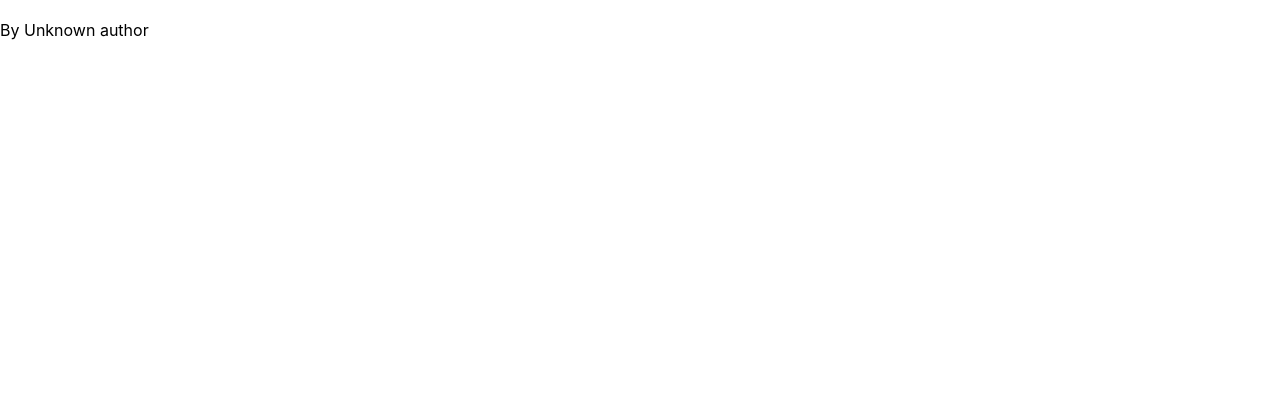
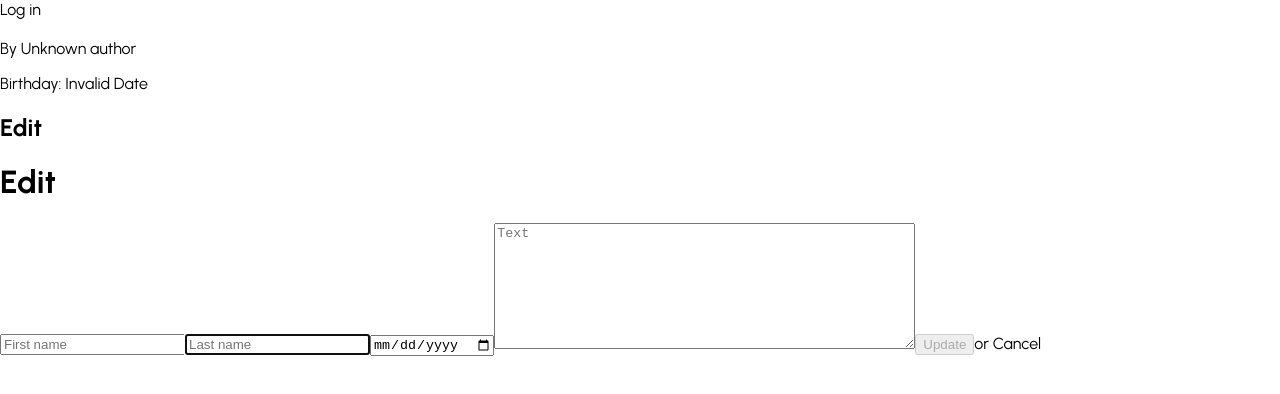
Before and after one commit to sifacore-corp/birthdays, a Next.js app: page /bios/1 in a window 1280 px wide. Shown: the top 394 px of the page. Built offline with nearby package versions, Linux system fonts and the light colour scheme; no server answers; the database is empty.

Commit message:
Add edit feature to Bios.

```diff
--- /dev/null
+++ b/components/BioEdit.js
@@ -0,0 +1,73 @@
+import React, { useState } from "react";
+import Router from "next/router";
+import { useSession } from "next-auth/react"
+
+const BioEdit = ({ defaultTitle, published, defaultId, first_name, last_name, defaultText, defaultBirthday }) => {
+
+  const [title, setTitle] = useState(defaultTitle)
+  const [text, setText] = useState(defaultText)
+  const [firstName, setFirstName] = useState(first_name)
+  const [lastName, setLastName] = useState(last_name)
+  const [birthday, setBirthday] = useState(new Date(defaultBirthday))
+
+  let transformedBirthday = birthday ? new Date(birthday) : defaultBirthday
+
+  const submitData = async (e) => {
+    e.preventDefault()
+
+    try {
+      const body = { defaultId, text, firstName, lastName, transformedBirthday };
+      await fetch(`/api/edit`, {
+        method: 'PUT',
+        headers: { 'Content-Type': 'application/json' },
+        body: JSON.stringify(body),
+      })
+      Router.reload()
+    } catch (error) {
+      console.error(error)
+    }
+  }
+
+  return (
+    <div>
+      <form onSubmit={submitData}>
+        <h1>Edit</h1>
+        <input
+          autoFocus
+          onChange={(e) => setFirstName(e.target.value)}
+          placeholder="First name"
+          type="text"
+          value={firstName}
+        />
+        <input
+          autoFocus
+          onChange={(e) => setLastName(e.target.value)}
+          placeholder="Last name"
+          type="text"
+          value={lastName}
+        />
+        <input
+          onChange={(e) => setBirthday(e.target.value)}
+          type="date"
+          value={new Date(birthday)}
+        />
+        <textarea
+          cols={50}
+          onChange={(e) => setText(e.target.value)}
+          placeholder="Text"
+          rows={8}
+          value={text}
+        />
+        <input disabled={!birthday || !firstName} type="submit" value="Update" />
+        <a className="back" href="#" onClick={() => Router.push('/')}>
+          or Cancel
+        </a>
+      </form>
+    </div>
+
+  )
+}
+
+export default BioEdit;
+
+// Draft.auth = true;
--- /dev/null
+++ b/pages/api/edit/index.js
@@ -0,0 +1,23 @@
+import prisma from "../../../lib/prisma";
+
+// PUT /api/edit/:id
+export default async function handle(req, res) {
+
+  let { text, firstName, lastName, transformedBirthday } = req.body
+  try {
+    // const bioId = parseInt(req.query.defaultId);
+    const bio = await prisma.bio.update({
+      where: { id: req.body.defaultId },
+      data: {
+        // title: title,
+        text: text,
+        birthday: transformedBirthday,
+        first_name: firstName,
+        last_name: lastName
+      },
+    })
+    res.status(200).json(bio)
+  } catch (error) {
+    res.status(403).json({ err: "Error occurred while updating a bio." });
+  }
+}
--- a/pages/bios/[id].tsx
+++ b/pages/bios/[id].tsx
@@ -1,9 +1,11 @@
 import prisma from '../../lib/prisma';
 import ReactMarkdown from "react-markdown";
 import { GetServerSideProps } from 'next';
-import Router from 'next/router';
-import Layout from '../../components/Layout';
 import { useSession } from 'next-auth/react';
+import { publishBio, unPublishBio, deleteBio } from '../../utils/bioUtils'
+
+import BioEdit from '../../components/BioEdit'
+import Layout from "../../components/Layout";
 
 
 export const getServerSideProps: GetServerSideProps = async ({ params }) => {
@@ -24,41 +26,18 @@ export const getServerSideProps: GetServerSideProps = async ({ params }) => {
   };
 };
 
+const Post = (props) => {
+  let { title, author, published, id, first_name, last_name, text, birthday } = props
+  const { data: session, status } = useSession();
 
-
-async function publishBio(id) {
-  await fetch(`/api/publish/${id}`, {
-    method: 'PUT',
-  });
-  await Router.push('/');
-}
-
-async function unPublishBio(id) {
-  await fetch(`/api/unpublish/${id}`, {
-    method: 'PUT',
-  });
-  await Router.push('/');
-}
-
-async function deleteBio(id) {
-  await fetch(`/api/bio/${id}`, {
-    method: 'DELETE'
-  })
-  Router.push('/')
-}
-
-const Post = (props) => {
-  console.log(props)
-  const { data: session, status } = useSession();
   if (status === 'loading') {
     return <div>Authenticating ...</div>;
   }
 
   const userHasValidSession = Boolean(session);
-  const bioBelongsToUser = session?.user?.email === props.author?.email;
+  const bioBelongsToUser = session?.user?.email === author?.email;
 
-  let title = props.title
-  if (!props.published) {
+  if (!published) {
     title = `${title} (Draft)`
   }
 
@@ -67,20 +46,30 @@ const Post = (props) => {
   let deleteButton;
 
   if (userHasValidSession && bioBelongsToUser) {
-    publishButton = !props.published && <button onClick={() => publishBio(props.id)}>Publish</button>;
-    unpublishedButton = props.published && <button onClick={() => unPublishBio(props.id)}>Unpublish</button>
-    deleteButton = <button onClick={() => deleteBio(props.id)}>Delete</button>
+    publishButton = !props.published && <button onClick={() => publishBio(id)}>Publish</button>;
+    unpublishedButton = props.published && <button onClick={() => unPublishBio(id)}>Unpublish</button>
+    deleteButton = <button onClick={() => deleteBio(id)}>Delete</button>
   }
 
   return (
-    <div>
-      <h2>{props.first_name}</h2>
-      <p>By {props?.author?.name || "Unknown author"}</p>
-      <ReactMarkdown children={props.content} />
+    <Layout>
+      <h2>{first_name} {userHasValidSession && last_name}</h2>
+      <p>By {author?.name || author?.email || "Unknown author"}</p>
+      <p>Birthday: {new Date(birthday).toDateString()} </p>
+      <ReactMarkdown children={text} />
       {publishButton}
       {unpublishedButton}
       {deleteButton}
-    </div>
+      <h2>Edit</h2>
+      <BioEdit
+        defaultTitle={title}
+        defaultId={id}
+        first_name={first_name}
+        last_name={last_name}
+        defaultText={text}
+        defaultBirthday={birthday}
+      />
+    </Layout>
   )
 }
 
--- /dev/null
+++ b/utils/bioUtils.js
@@ -0,0 +1,29 @@
+import Router from 'next/router';
+
+export async function publishBio(id) {
+  await fetch(`/api/publish/${id}`, {
+    method: 'PUT',
+  });
+  await Router.push('/');
+}
+
+export async function unPublishBio(id) {
+  await fetch(`/api/unpublish/${id}`, {
+    method: 'PUT',
+  });
+  await Router.push('/drafts');
+}
+
+export async function deleteBio(id) {
+  await fetch(`/api/bio/${id}`, {
+    method: 'DELETE'
+  })
+  Router.push('/')
+}
+
+export async function editBio(id) {
+  await fetch(`/api/edit/${id}`, {
+    method: 'PUT'
+  })
+  await Router.push('/');
+}
```
Also changed, not shown: 1 other file (tests, documents, lock files or other folders).
